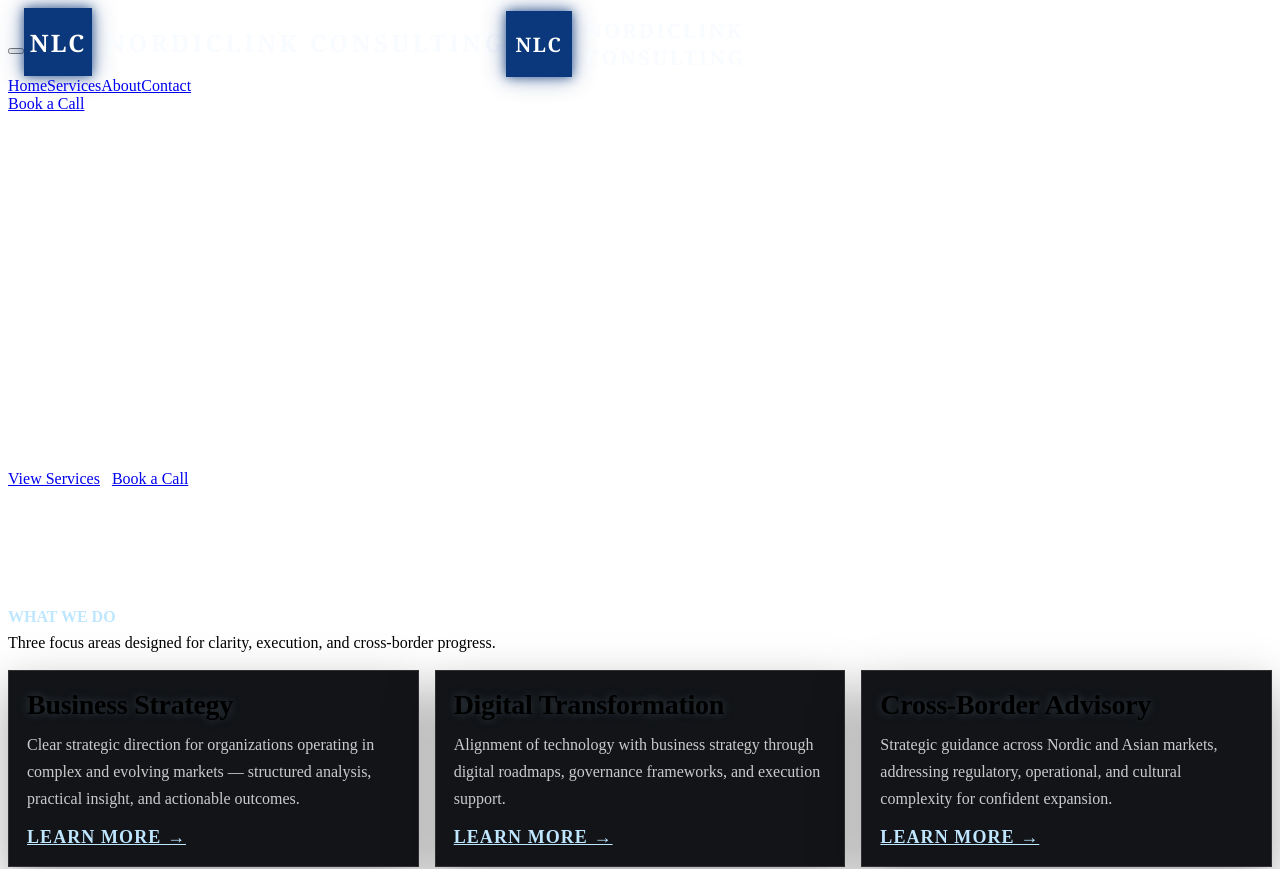
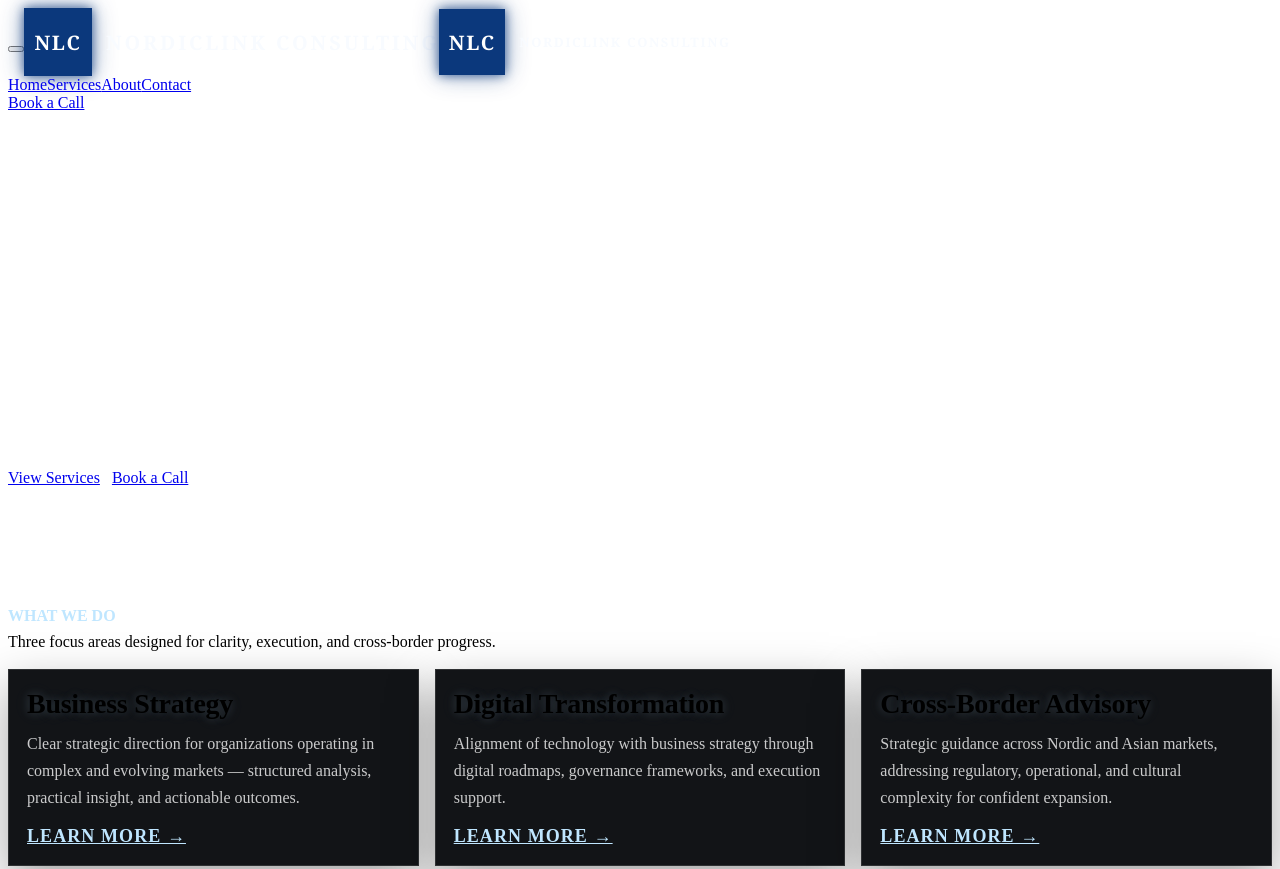
Before and after one commit to jeanalbertsen-svg/nordiclink-site, a React (Vite) app: page / in a window 1280 px wide. Shown: the top 869 px of the page. Built offline with nearby package versions, Linux system fonts and the light colour scheme; the HTML template or start-up script is replaced by a standard one.

Commit message:
Update website styles

```diff
--- a/src/components/Header.jsx
+++ b/src/components/Header.jsx
@@ -23,10 +23,10 @@ export default function Header({ mobileOpen, setMobileOpen }) {
           <span className="logoDesktop">
             <Logo
               size={60}                 // ✅ BIGGER box on desktop
-              fontSize={24}
+              fontSize={20}
               borderWidth={4}
               borderColor="#0B387C"
-              nameSize={24}
+              nameSize={20}
               nameColor="rgba(255,255,255,0.72)"
               nameLetterSpacing="0.14em"
               nameMaxWidth={420}        // ✅ desktop can be wider
@@ -41,7 +41,7 @@ export default function Header({ mobileOpen, setMobileOpen }) {
               fontSize={20}
               borderWidth={3}
               borderColor="#0B387C"
-              nameSize={20}
+              nameSize={13}
               nameColor="rgba(255,255,255,0.72)"
               nameLetterSpacing="0.12em"
               nameMaxWidth={220}        // ✅ mobile wrap width
```
